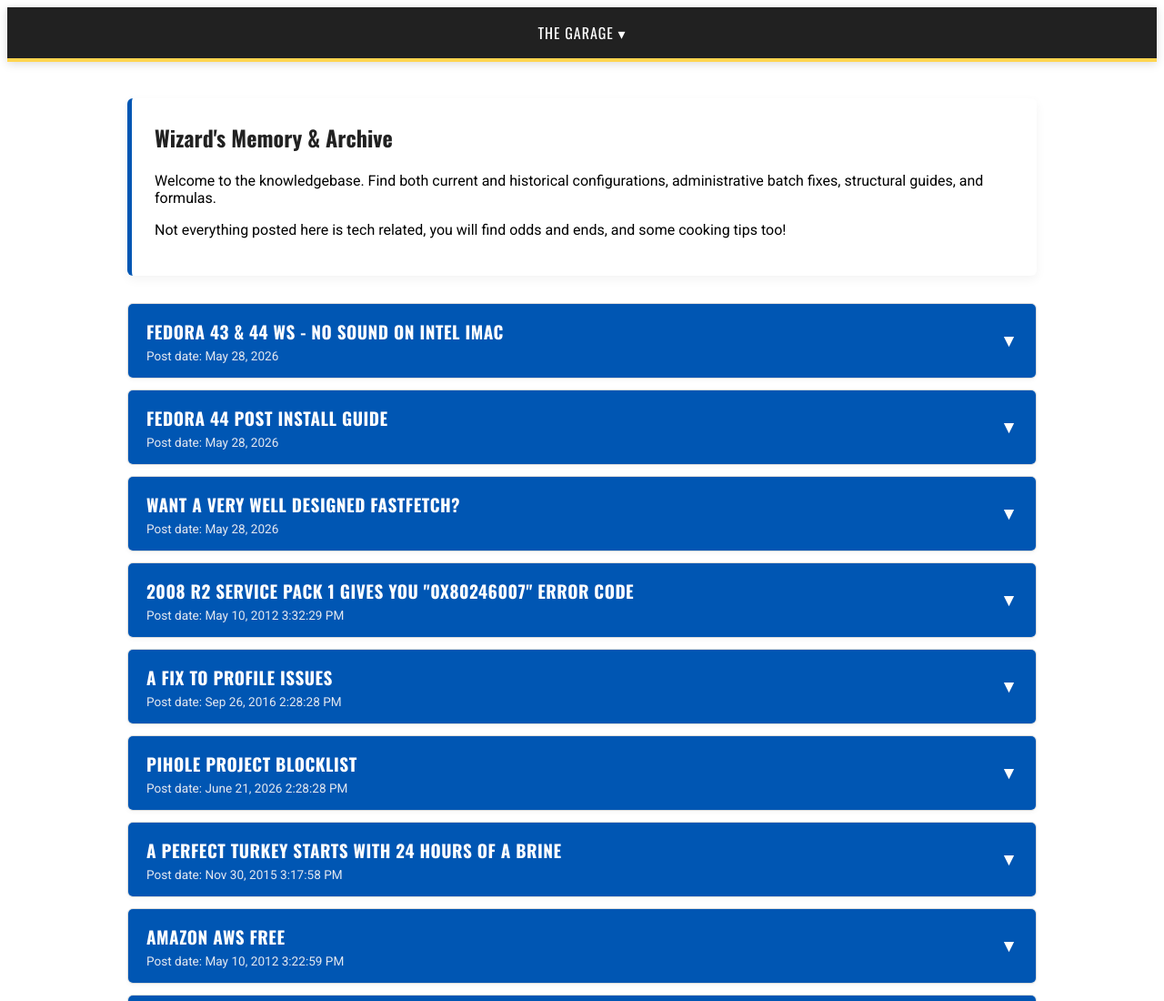
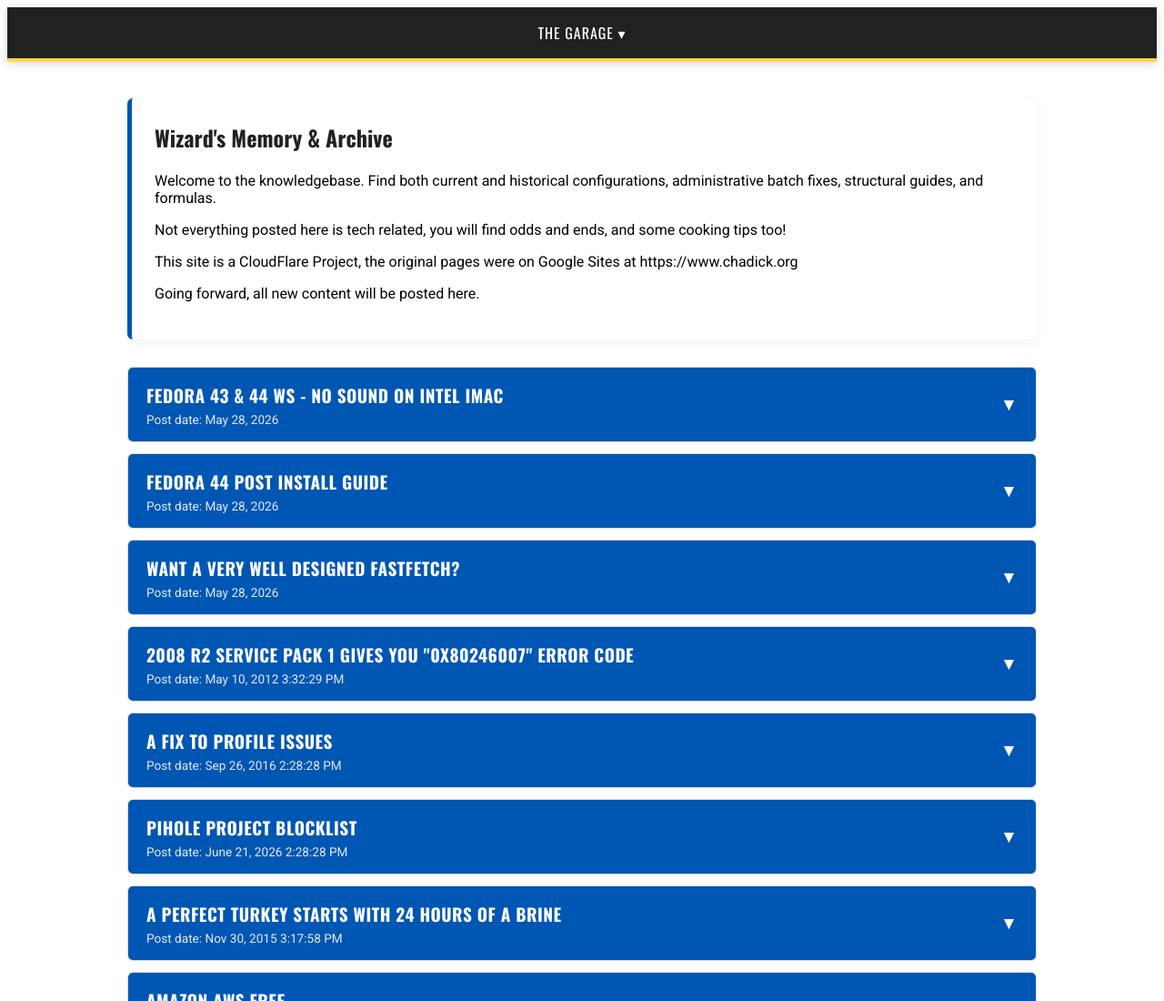
Before and after one commit to pcwizardsinc/pcwizards-website, a plain HTML site: page services.html in a window 1280 px wide. Shown: the top 1100 px of the page at 91% size. Drawn offline with nearby package versions, Linux system fonts and the light colour scheme.

Commit message:
Update services.html

```diff
--- a/services.html
+++ b/services.html
@@ -170,6 +170,8 @@
             <h2>Wizard's Memory & Archive</h2>
             <p>Welcome to the knowledgebase. Find both current and historical configurations, administrative batch fixes, structural guides, and formulas.</p>
             <p>Not everything posted here is tech related, you will find odds and ends, and some cooking tips too!</p>
+            <p>This site is a CloudFlare Project, the original pages were on Google Sites at https://www.chadick.org</p>
+            <p>Going forward, all new content will be posted here.</p>
         </div>
 
         <div class="accordion-group">
```
